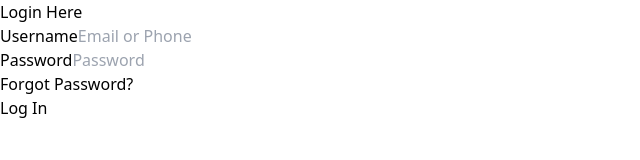
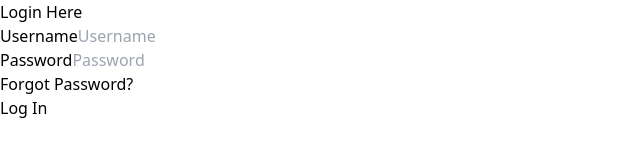
Before and after one commit to Tarunmeher/lcs-client, a React (Vite) app: page /admin/login in a window 1280 px wide. Shown: the top 160 px of the page, without its empty margins (0-640 px from the left). Built offline with nearby package versions, Linux system fonts and the light colour scheme.

Commit message:
login admin

```diff
--- a/src/pages/Admin/AdminLogin/Auth/Login.jsx
+++ b/src/pages/Admin/AdminLogin/Auth/Login.jsx
@@ -9,8 +9,11 @@ const Login = () => {
 
     const handleLogin = (e) => {
         e.preventDefault();
-        console.log('Logging in with:', { username, password });
-        alert('Login clicked!');
+        if(username=='admin' && password=='admin'){
+            window.open("/admin");
+        }else{
+            alert('Username or Password is Invalid');
+        }
     };
 
     return (
@@ -29,7 +32,7 @@ const Login = () => {
                         <input
                             type="text"
                             className="w-full mt-1 p-3 rounded bg-white/10 text-white placeholder-white/60 outline-none"
-                            placeholder="Email or Phone"
+                            placeholder="Username"
                             value={username}
                             onChange={(e) => setUsername(e.target.value)}
                         />
```
